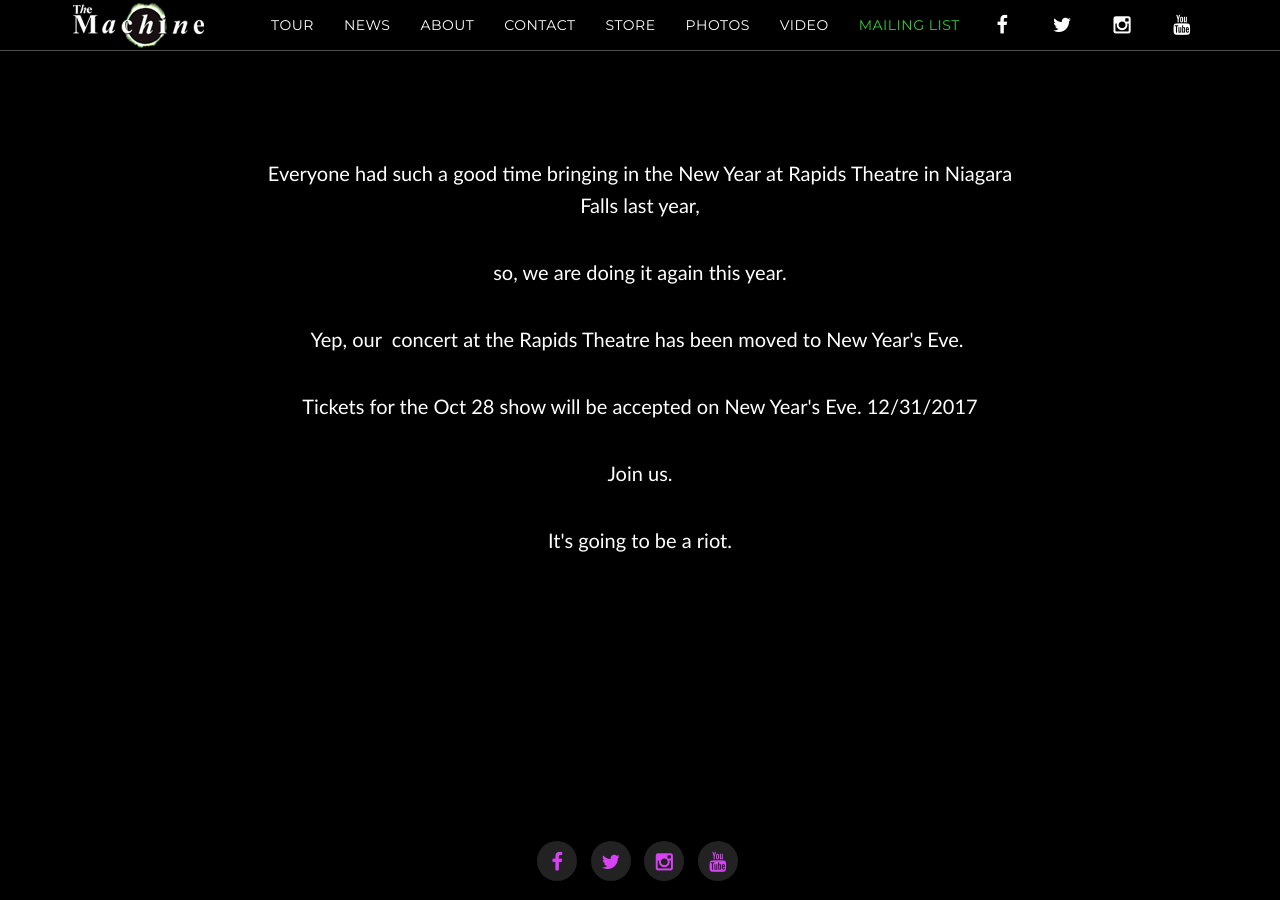
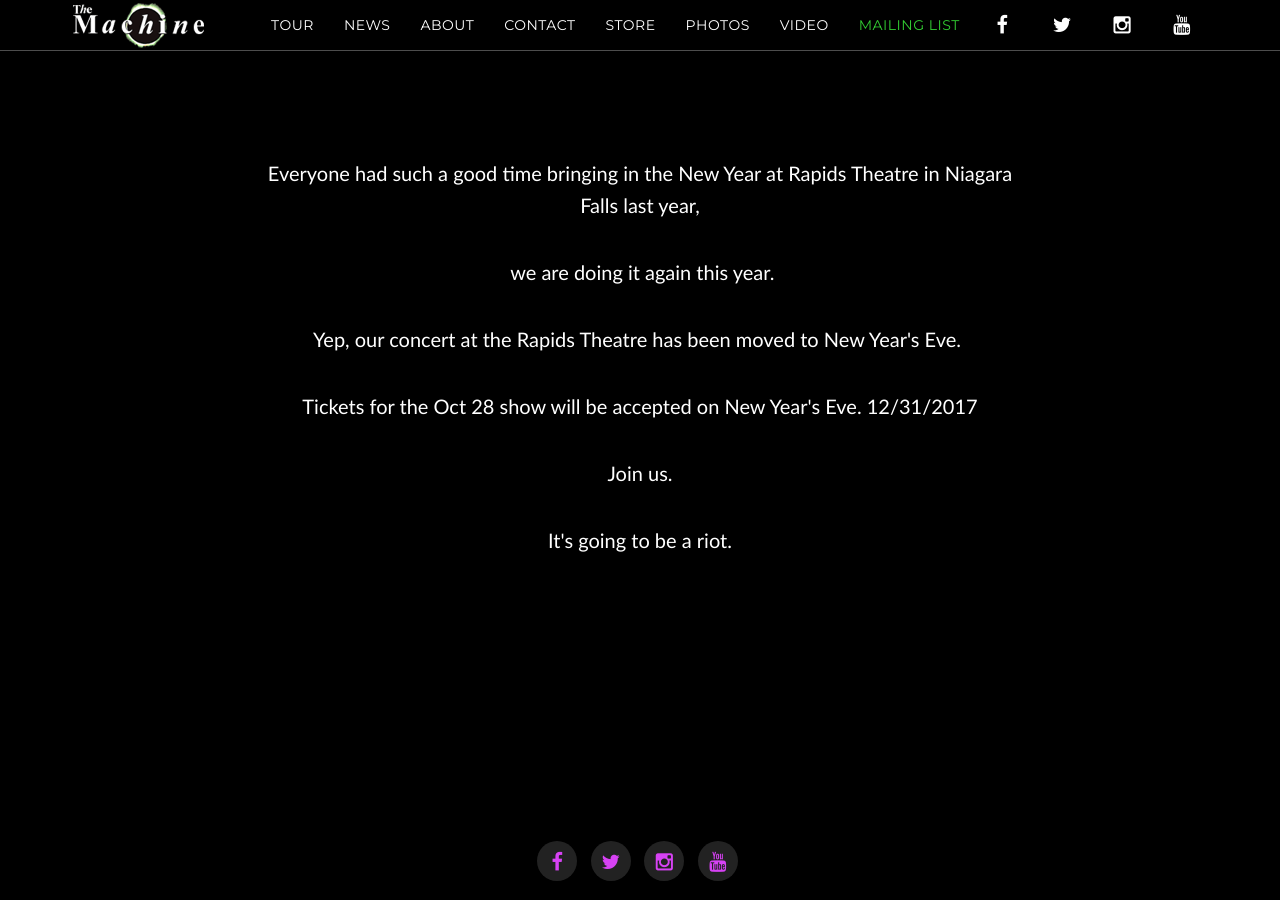
Before and after one commit to machineweb/machineweb.github.io, a Jekyll site: the page built from _posts/2017-10-15-.md, in a window 1280 px wide and 900 px high, scrolled down 329 px. Built offline with Jekyll 4.4.1, drawn with Linux system fonts in a browser that asks for light colours; comment, search, counter and statistics services are not loaded.

Commit message:
Updated news item

```diff
--- a/_posts/2017-10-15-.md
+++ b/_posts/2017-10-15-.md
@@ -8,9 +8,9 @@
 
 <p>Everyone had such a good time bringing in the New Year at Rapids Theatre in Niagara Falls last year,</p>
 
-<p>so, we&nbsp;are doing&nbsp;it again this year.</p>
+<p>&nbsp;we&nbsp;are doing&nbsp;it again this year.</p>
 
-<p>&nbsp;Yep, our&nbsp;&nbsp;concert at the&nbsp;Rapids Theatre&nbsp;has been&nbsp;moved to New Year's Eve.&nbsp;&nbsp;</p>
+<p>&nbsp;Yep, our&nbsp;concert at the&nbsp;Rapids Theatre&nbsp;has been&nbsp;moved to New Year's Eve.&nbsp;&nbsp;</p>
 
 <p>Tickets for the Oct 28 show&nbsp;will be accepted on New Year's Eve. 12/31/2017</p>
 
```
